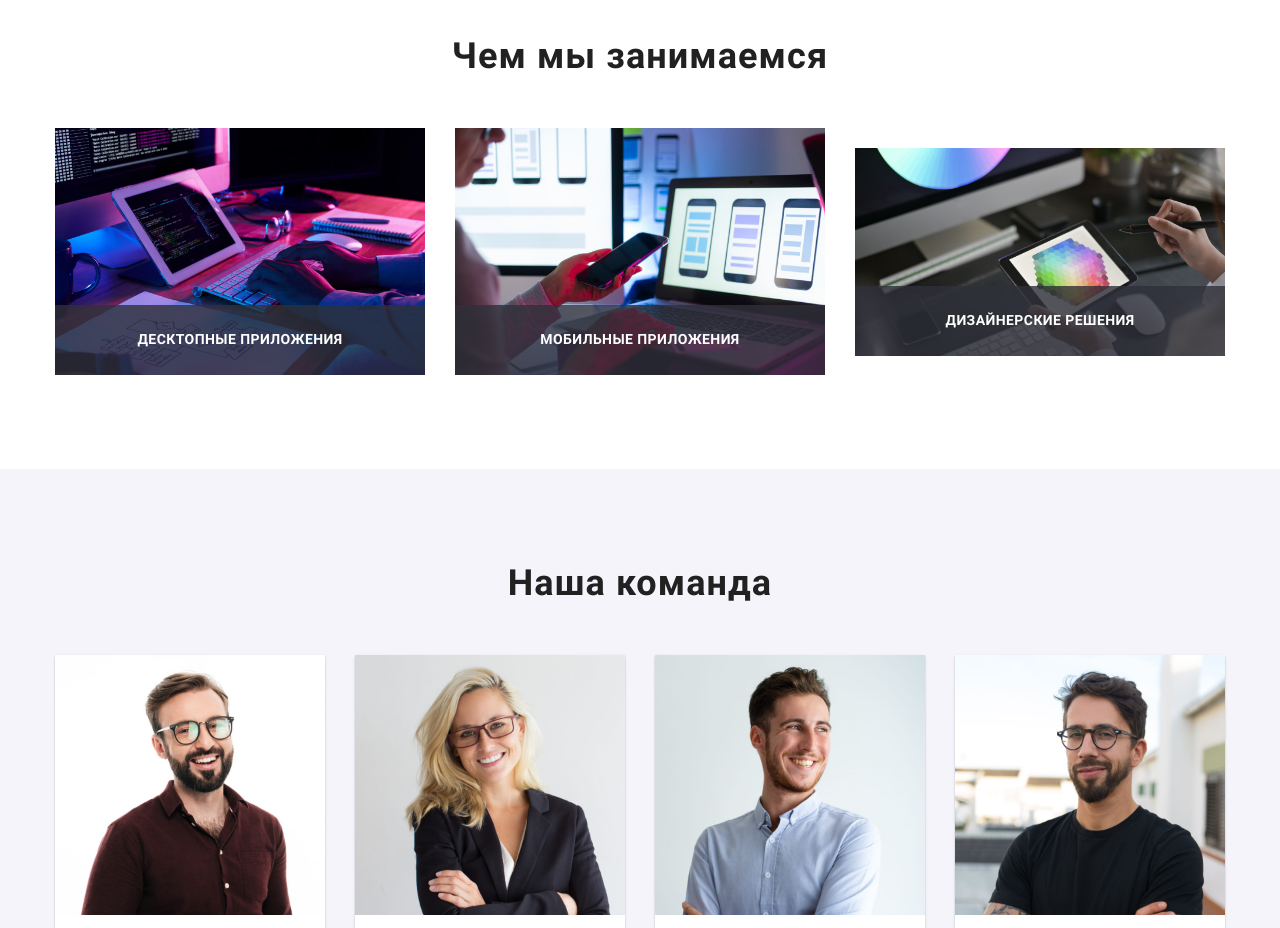
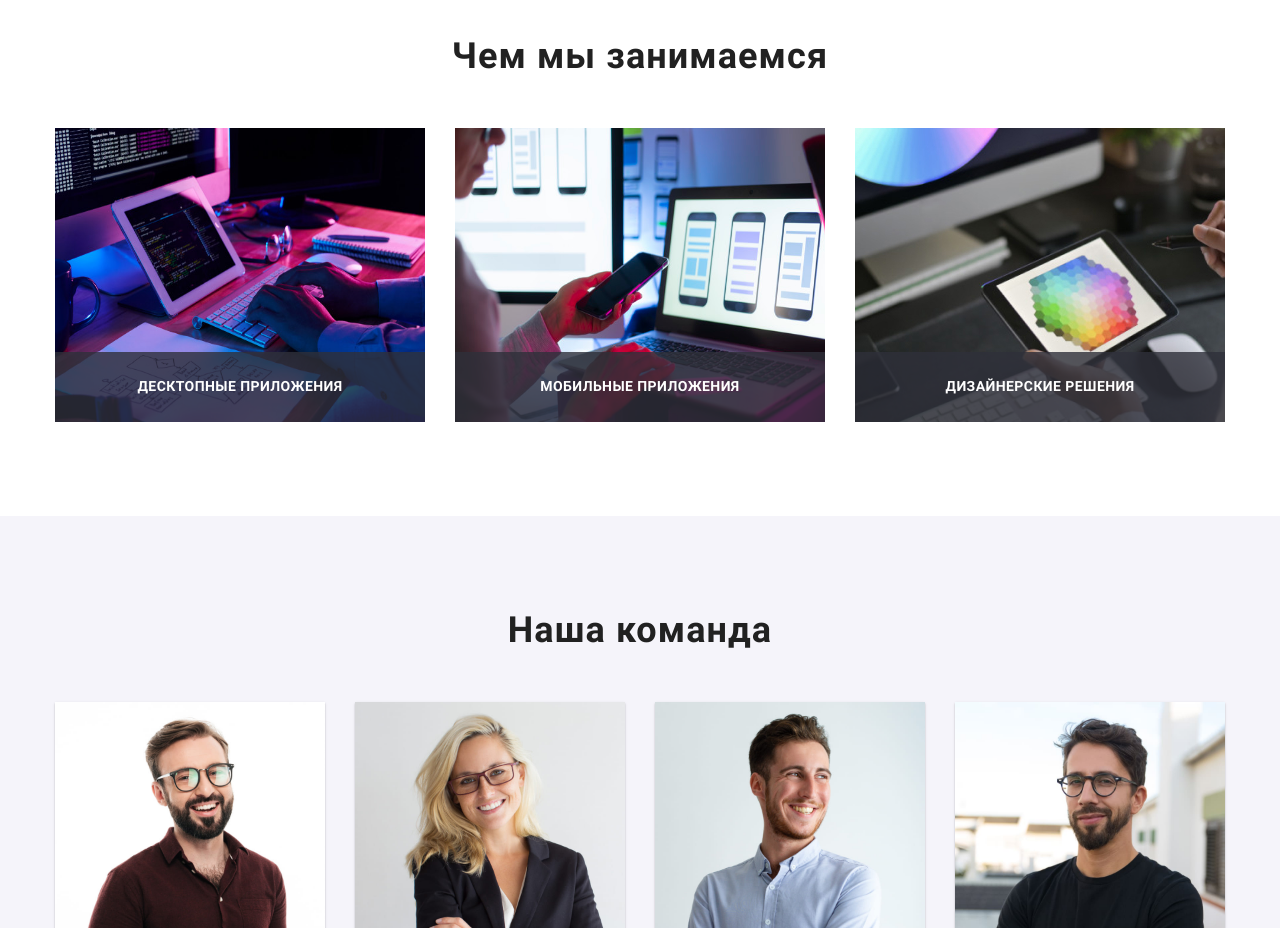
Before and after one commit to SerhiiSobchuk/goit-markup-hw-07, a plain HTML site: page index.html in a window 1280 px wide. Shown: the part 1100-2028 px from the top of the page. Drawn offline with nearby package versions, Linux system fonts and the light colour scheme.

Commit message:
исправления

```diff
--- a/index.html
+++ b/index.html
@@ -115,7 +115,7 @@
                         <div class="wwd-plus">МОБИЛЬНЫЕ ПРИЛОЖЕНИЯ</div>
                     </li>
                     <li class="li-wwd">
-                        <img src="images/wwd3.jpg" alt="tablet" width="370" height="294"/>
+                        <img src="images/wwd33.jpg" alt="tablet" width="370" height="294"/>
                         <div class="wwd-plus">ДИЗАЙНЕРСКИЕ РЕШЕНИЯ</div>
                     </li>
                 </ul>
--- a/sass/base/_common.scss
+++ b/sass/base/_common.scss
@@ -25,7 +25,6 @@ body {
 img {
     display: block;
     max-width: 100%;
-    height: auto;
 }
 
 .container {
--- a/sass/layouts/_what-we-do.scss
+++ b/sass/layouts/_what-we-do.scss
@@ -29,7 +29,6 @@
 
 .li-wwd {
     position: relative;
-    height: auto;
 }
 
 .wwd-plus {
```
Also changed, not shown: css/main.css, css/main.min.css, images/wwd33.jpg (added), 2 other files.
